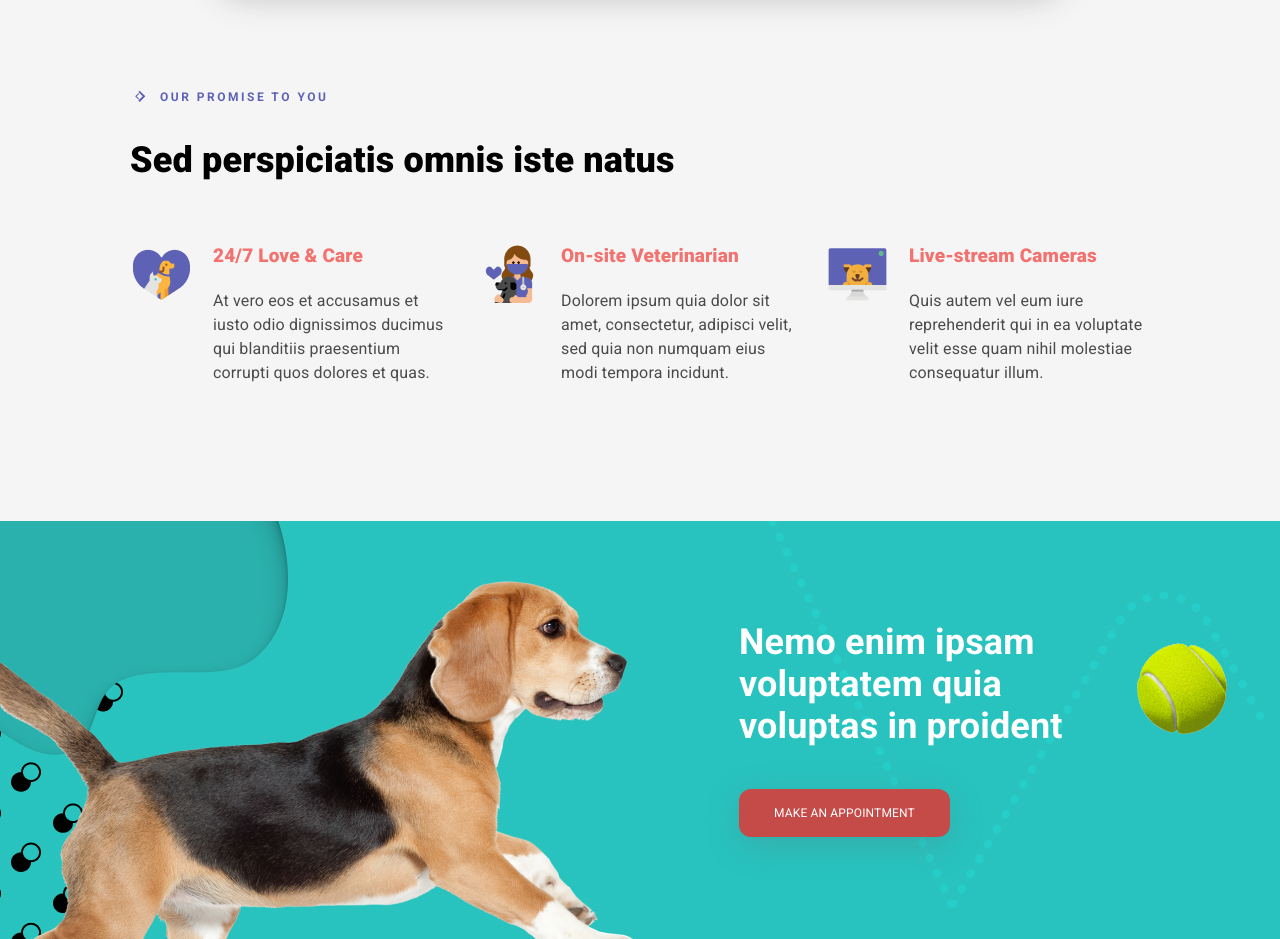
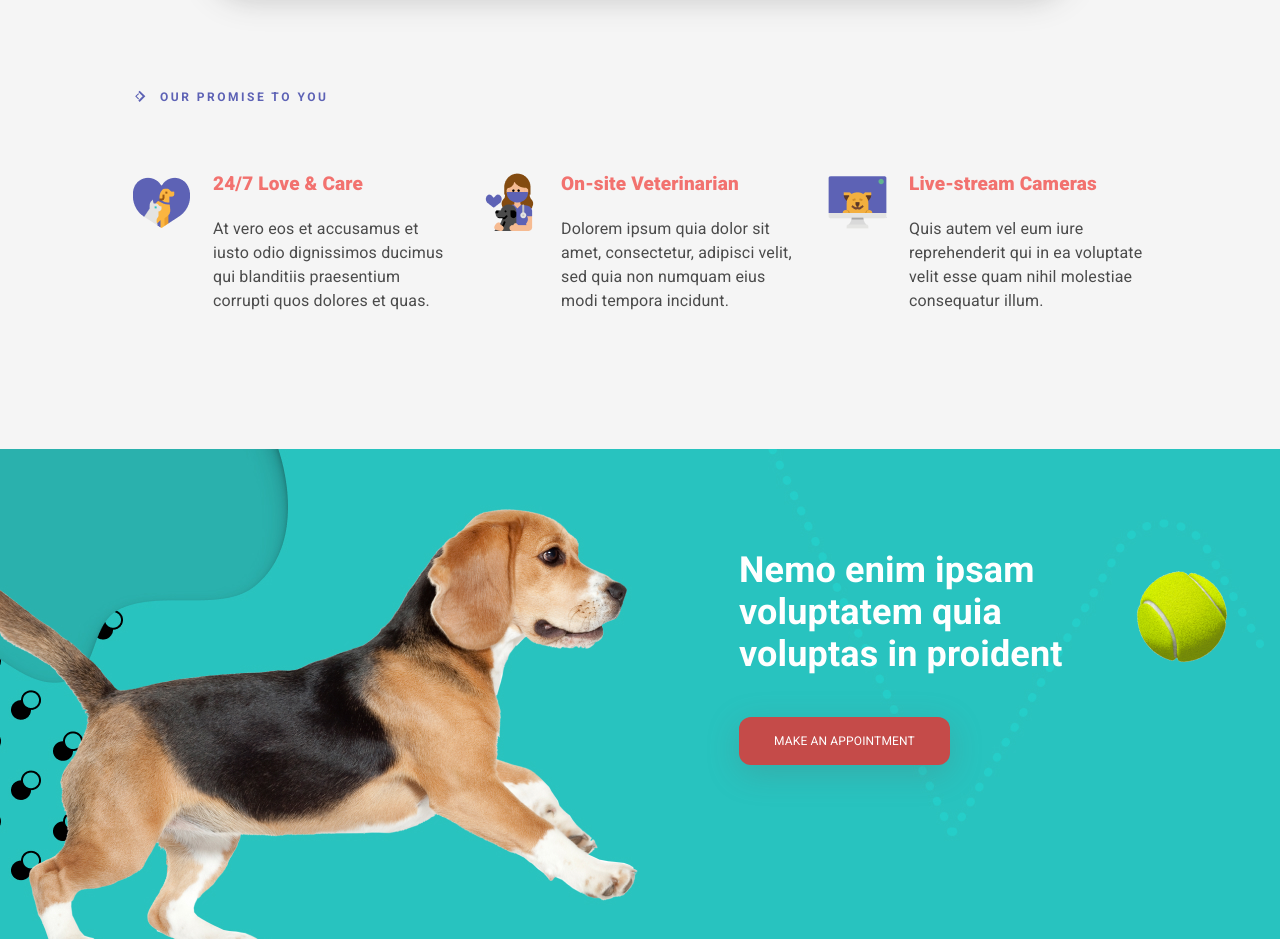
Before and after one commit to LisawebG/Test, a plain HTML site: page index.html in a window 1280 px wide. Shown: the part 1580-2519 px from the top of the page. Drawn offline with Linux system fonts and the light colour scheme; files whose address does not match are found by name.

Commit message:
удалили подзаголовок обещания

```diff
--- a/index.html
+++ b/index.html
@@ -72,7 +72,6 @@
         <div class="wrapper">
             <h2 class="h h_2 h_black">
                 <span class="h__subtitle h__subtitle_blue">OUR PROMISE TO YOU</span>
-                <span class="h__title">Sed perspiciatis omnis iste natus</span>
             </h2>
             <div class="grid grid_wrapper">
                 <div class="grid__col grid__col_4">
```
